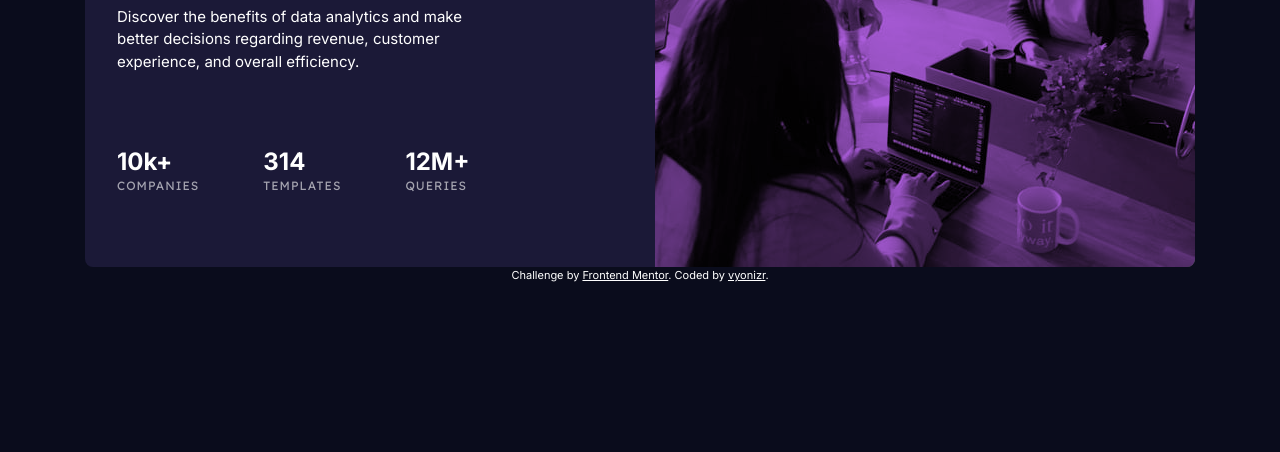
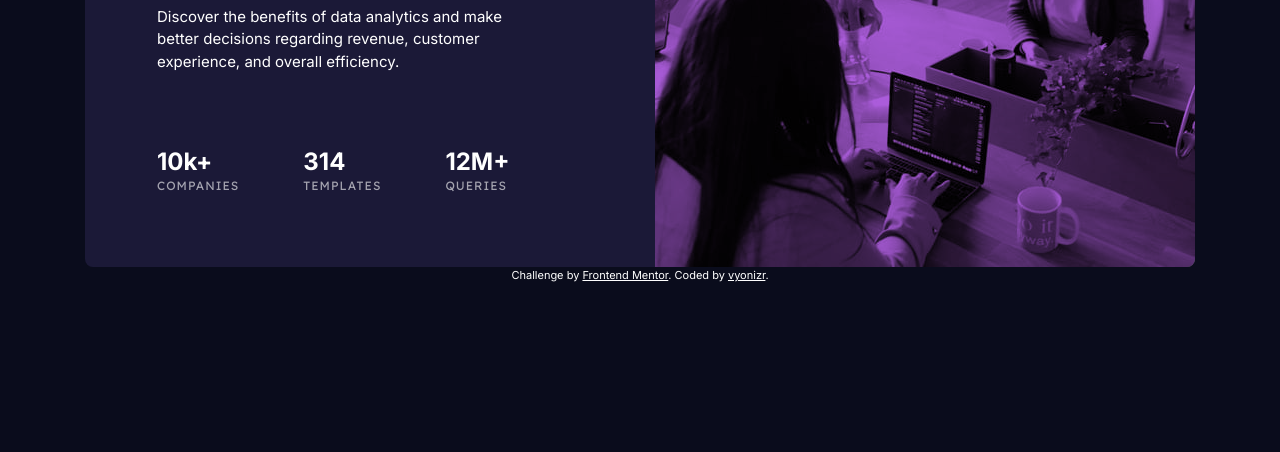
Before and after one commit to vyonizr/fm-stats-preview-card, a website: page index.html in a window 1280 px wide. Shown: the part 348-800 px from the top of the page. Drawn offline with Linux system fonts and the light colour scheme.

Commit message:
update horizontal padding on desktop

```diff
--- a/index.html
+++ b/index.html
@@ -47,7 +47,7 @@
         </picture>
       </section>
       <section
-        class="px-[32px] pb-[32px] pt-[40px] text-center lg:flex lg:w-[570px] lg:flex-col lg:justify-center lg:text-left"
+        class="px-[32px] pb-[32px] pt-[40px] text-center lg:flex lg:w-[570px] lg:flex-col lg:justify-center lg:px-[72px] lg:text-left"
       >
         <h1
           class="text-[1.75rem] font-bold leading-8 lg:w-[25.125rem] lg:text-4xl"
```
Also changed, not shown: style.css.
